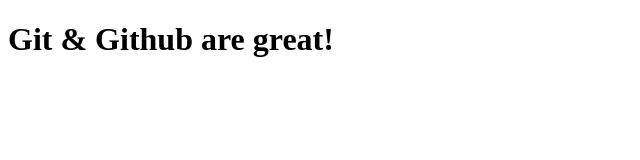
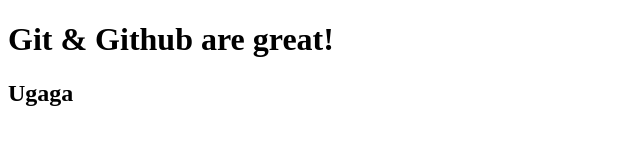
Before and after one commit to SamCogan/DubDesign2019, a plain HTML site: page index.html in a window 1280 px wide. Shown: the whole page, without its empty margins (0-640 px from the left). Drawn offline with Linux system fonts and the light colour scheme.

Commit message:
oxana's change

```diff
--- a/index.html
+++ b/index.html
@@ -7,5 +7,6 @@
 	</head>
 	<body>
 		<h1>Git & Github are great!</h1>
+		<h2>Ugaga </h2>
 	</body>
 </html>
```
